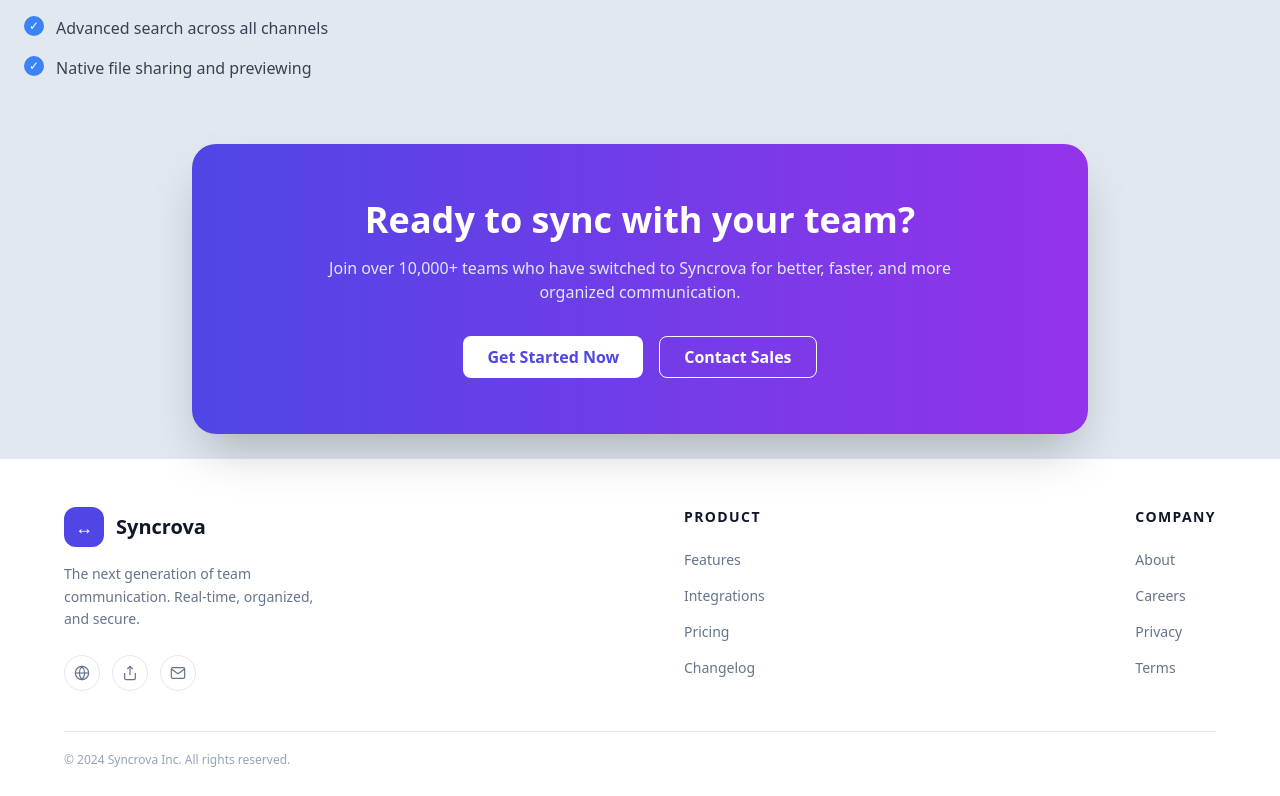
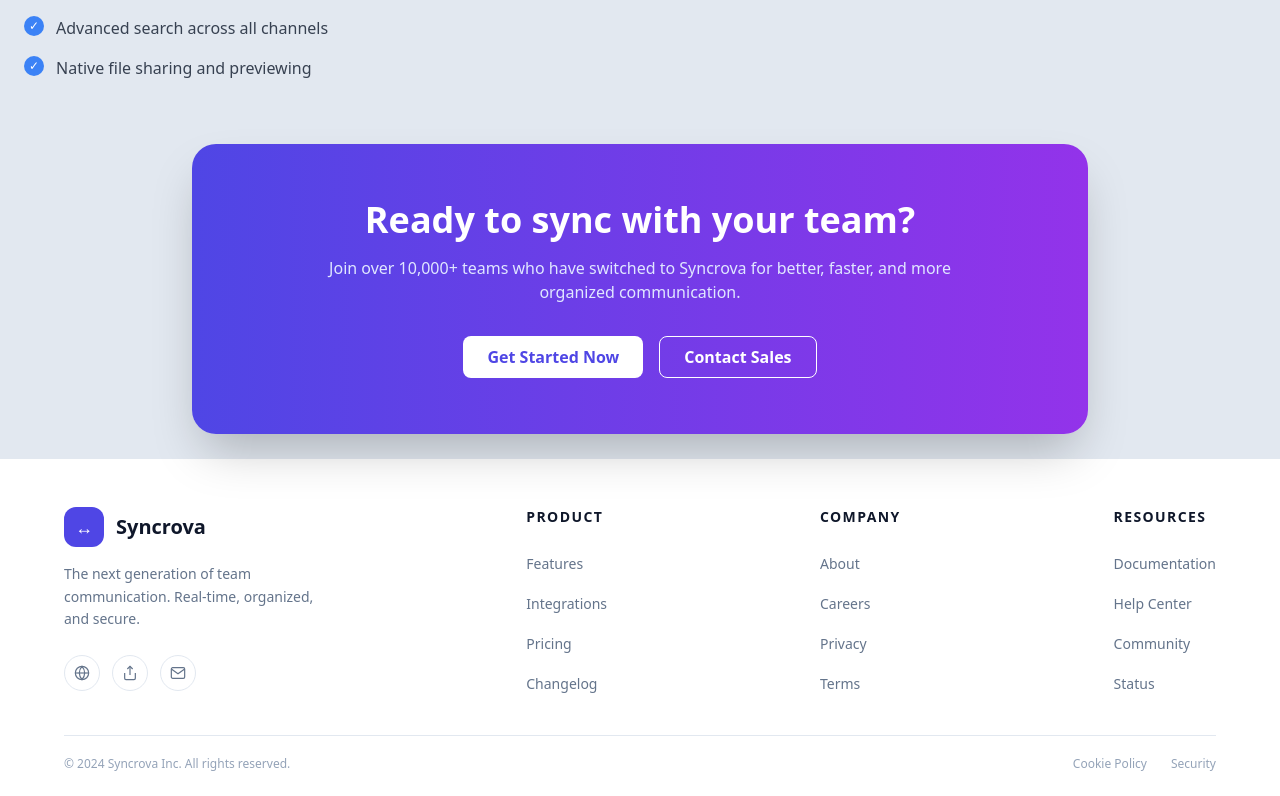
Before and after one commit to somya-ctrl/Syncrova, a React (Vite) app in the folder frontend/: page / in a window 1280 px wide. Shown: the part 2154-2950 px from the top of the page. Built offline with nearby package versions, Linux system fonts and the light colour scheme.

Commit message:
footer updated

```diff
--- a/frontend/src/App.jsx
+++ b/frontend/src/App.jsx
@@ -203,20 +203,20 @@ const App = () => {
 
 
             <div className="max-w-xs">
-              {/* Logo */}
+
               <div className="flex items-center gap-3 mb-4">
                 <div className="w-10 h-10 bg-indigo-600 rounded-xl flex items-center justify-center text-white font-bold text-lg">
                   ↔
                 </div>
                 <span className="text-slate-900 font-bold text-xl">Syncrova</span>
               </div>
-              {/* Tagline */}
+
               <p className="text-slate-500 text-sm leading-relaxed mb-6">
                 The next generation of team
                 <span className="block">communication. Real-time, organized,</span>
                 <span className="block">and secure.</span>
               </p>
-              {/* Social icons */}
+
               <div className="flex items-center gap-3">
                 <a href="#" className="w-9 h-9 rounded-full border border-slate-200 flex items-center justify-center text-slate-500 hover:text-slate-800 hover:border-slate-400 transition">
                   <svg xmlns="http://www.w3.org/2000/svg" className="w-4 h-4" fill="none" viewBox="0 0 24 24" stroke="currentColor" strokeWidth={1.8}>
@@ -236,10 +236,10 @@ const App = () => {
               </div>
             </div>
 
-            {/* Column 2 — Product links */}
+
             <div>
-              <h4 className="text-slate-900 font-semibold text-sm tracking-widest uppercase mb-5">Product</h4>
-              <ul className="space-y-3">
+              <h4 className="text-slate-900 font-semibold text-sm tracking-widest uppercase mb-6">Product</h4>
+              <ul className="space-y-4">
                 <li><a href="#" className="text-slate-500 text-sm hover:text-slate-800 transition">Features</a></li>
                 <li><a href="#" className="text-slate-500 text-sm hover:text-slate-800 transition">Integrations</a></li>
                 <li><a href="#" className="text-slate-500 text-sm hover:text-slate-800 transition">Pricing</a></li>
@@ -248,22 +248,34 @@ const App = () => {
             </div>
 
               <div>
-              <h4 className="text-slate-900 font-semibold text-sm tracking-widest uppercase mb-5">company</h4>
-              <ul className="space-y-3">
+              <h4 className="text-slate-900 font-semibold text-sm tracking-widest uppercase mb-6">company</h4>
+              <ul className="space-y-4">
                 <li><a href="#" className="text-slate-500 text-sm hover:text-slate-800 transition">About</a></li>
                 <li><a href="#" className="text-slate-500 text-sm hover:text-slate-800 transition">Careers</a></li>
                 <li><a href="#" className="text-slate-500 text-sm hover:text-slate-800 transition">Privacy</a></li>
                 <li><a href="#" className="text-slate-500 text-sm hover:text-slate-800 transition">Terms</a></li>
               </ul>
             </div>
+             <div>
+              <h4 className="text-slate-900 font-semibold text-sm tracking-widest uppercase mb-6">resources</h4>
+              <ul className="space-y-4">
+                <li><a href="#" className="text-slate-500 text-sm hover:text-slate-800 transition">Documentation</a></li>
+                <li><a href="#" className="text-slate-500 text-sm hover:text-slate-800 transition">Help Center</a></li>
+                <li><a href="#" className="text-slate-500 text-sm hover:text-slate-800 transition">Community</a></li>
+                <li><a href="#" className="text-slate-500 text-sm hover:text-slate-800 transition">Status</a></li>
+              </ul>
+            </div>
           </div>
 
-          {/* Bottom row — copyright */}
-          <div className="border-t border-slate-200 pt-5">
+
+          <div className="border-t border-slate-200 pt-5 flex items-center justify-between">
             <p className="text-slate-400 text-xs">© 2024 Syncrova Inc. All rights reserved.</p>
+            <div className="flex items-center gap-6">
+              <a href="#" className="text-slate-400 text-xs hover:text-slate-600 transition">Cookie Policy</a>
+              <a href="#" className="text-slate-400 text-xs hover:text-slate-600 transition">Security</a>
+            </div>
           </div>
-
-        </div>
+           </div>
       </footer>
 
     </>
```
